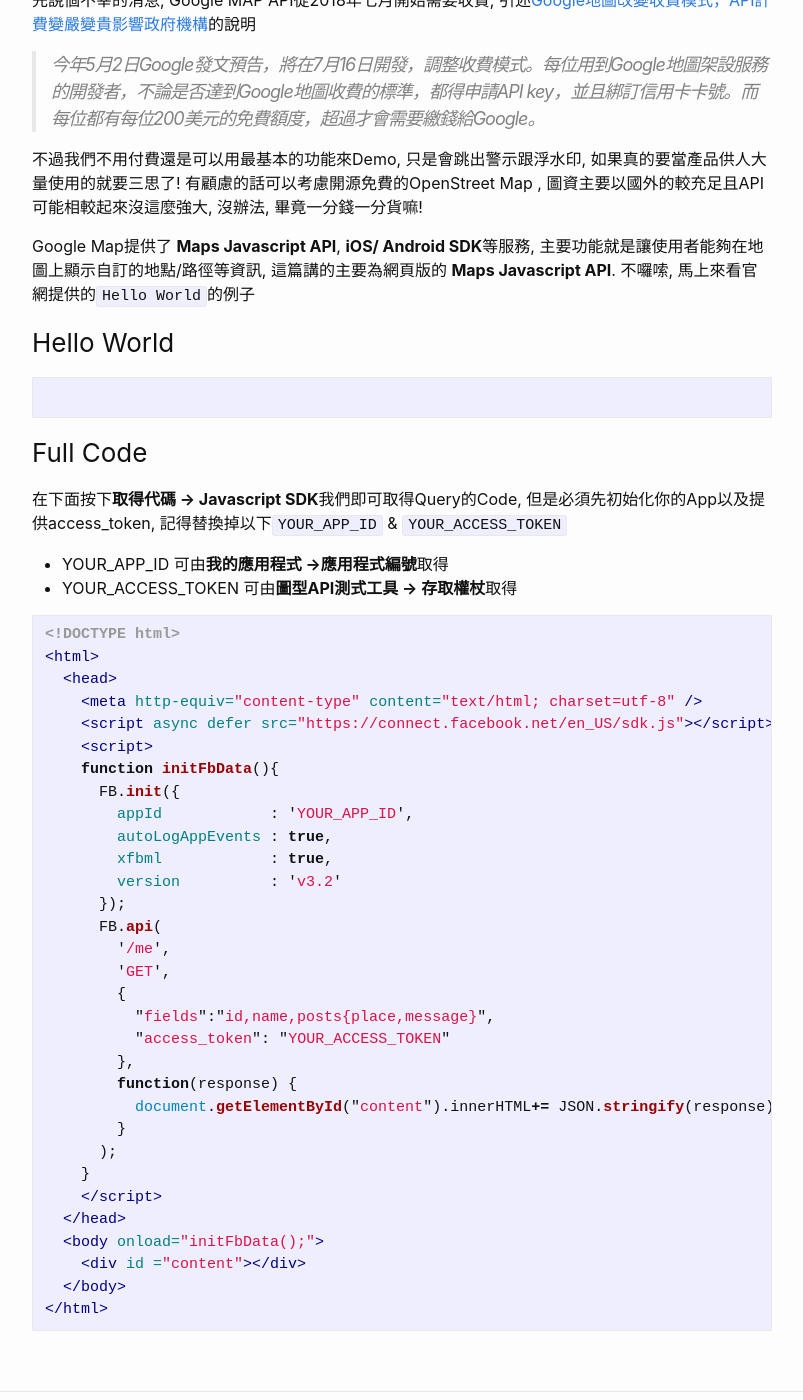
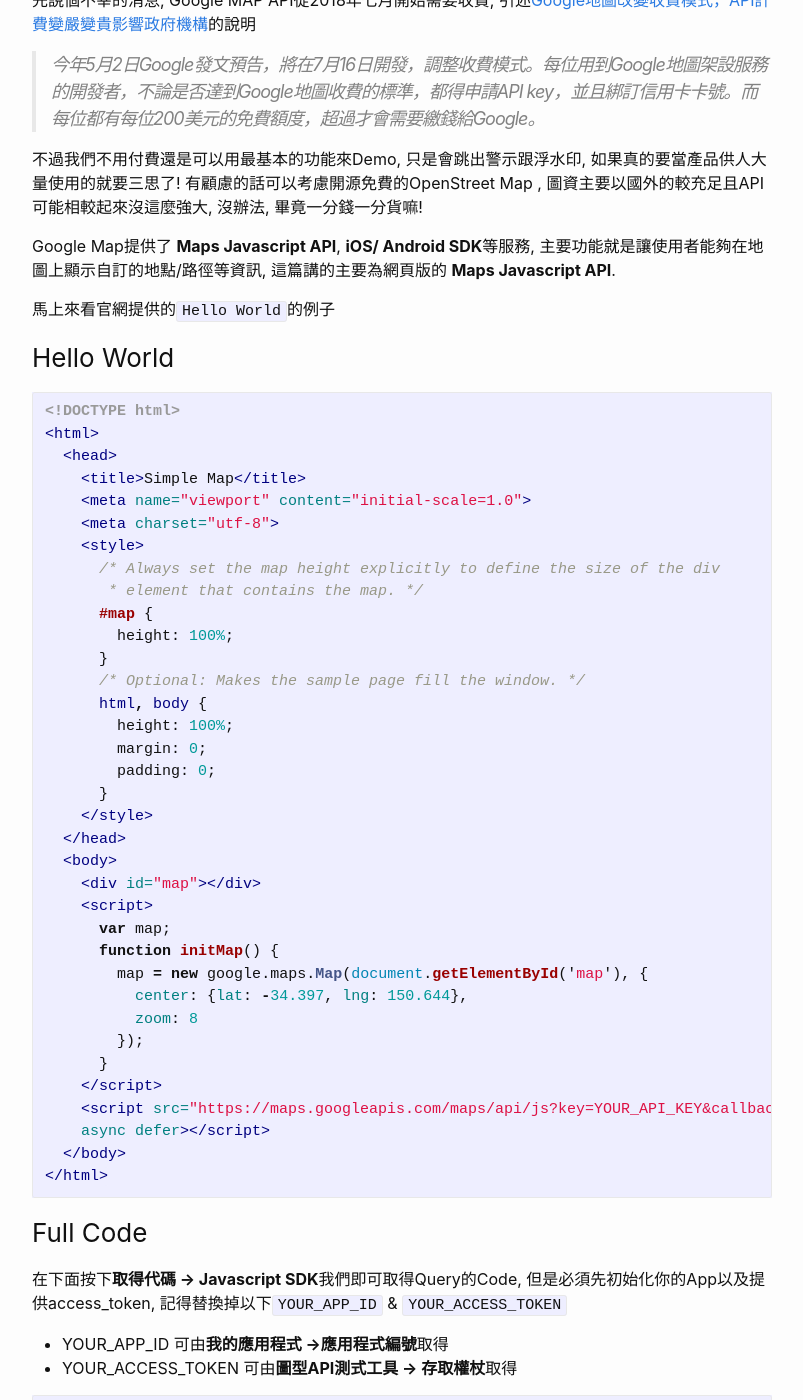
Before and after one commit to t6847kimo/blog, a Jekyll site: the page built from _posts/2019-06-07-add-fb-location-info-on-google-map.md, in a window 1280 px wide and 1400 px high, scrolled down 353 px. Shown: the whole window, without its empty margins (238-1041 px from the left). Built offline with Jekyll 4.4.1, drawn with Linux system fonts in a browser that asks for light colours; nearby versions of some CDN libraries.

Commit message:
_posts/2019-06-07-add-fb-location-info-on-google-map.md updated from https://stackedit.io/

````diff
--- a/_posts/2019-06-07-add-fb-location-info-on-google-map.md
+++ b/_posts/2019-06-07-add-fb-location-info-on-google-map.md
@@ -16,14 +16,47 @@
 不過我們不用付費還是可以用最基本的功能來Demo, 只是會跳出警示跟浮水印, 如果真的要當產品供人大量使用的就要三思了! 有顧慮的話可以考慮開源免費的OpenStreet Map , 圖資主要以國外的較充足且API可能相較起來沒這麼強大, 沒辦法, 畢竟一分錢一分貨嘛!
 
 Google Map提供了 **Maps Javascript API**, **iOS/ Android SDK**等服務, 主要功能就是讓使用者能夠在地圖上顯示自訂的地點/路徑等資訊, 這篇講的主要為網頁版的 **Maps Javascript API**.
-不囉嗦, 馬上來看官網提供的`Hello World`的例子
 
+馬上來看官網提供的`Hello World`的例子
 ### Hello World
 ```html
-
+<!DOCTYPE html>
+<html>
+  <head>
+    <title>Simple Map</title>
+    <meta name="viewport" content="initial-scale=1.0">
+    <meta charset="utf-8">
+    <style>
+      /* Always set the map height explicitly to define the size of the div
+       * element that contains the map. */
+      #map {
+        height: 100%;
+      }
+      /* Optional: Makes the sample page fill the window. */
+      html, body {
+        height: 100%;
+        margin: 0;
+        padding: 0;
+      }
+    </style>
+  </head>
+  <body>
+    <div id="map"></div>
+    <script>
+      var map;
+      function initMap() {
+        map = new google.maps.Map(document.getElementById('map'), {
+          center: {lat: -34.397, lng: 150.644},
+          zoom: 8
+        });
+      }
+    </script>
+    <script src="https://maps.googleapis.com/maps/api/js?key=YOUR_API_KEY&callback=initMap"
+    async defer></script>
+  </body>
+</html>
 ```
 
-{{ 123.html }}
 
 
 ### Full Code
````
Also changed, not shown: other parts of _posts/2019-06-07-add-fb-location-info-on-google-map.md (+3 -3 lines).
